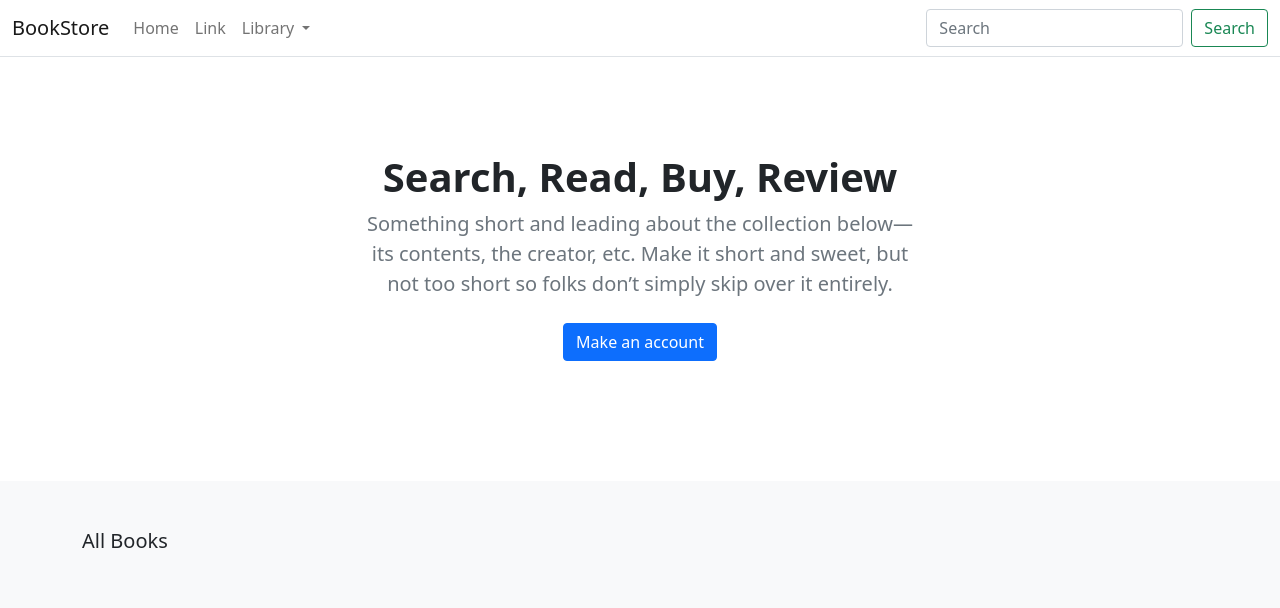
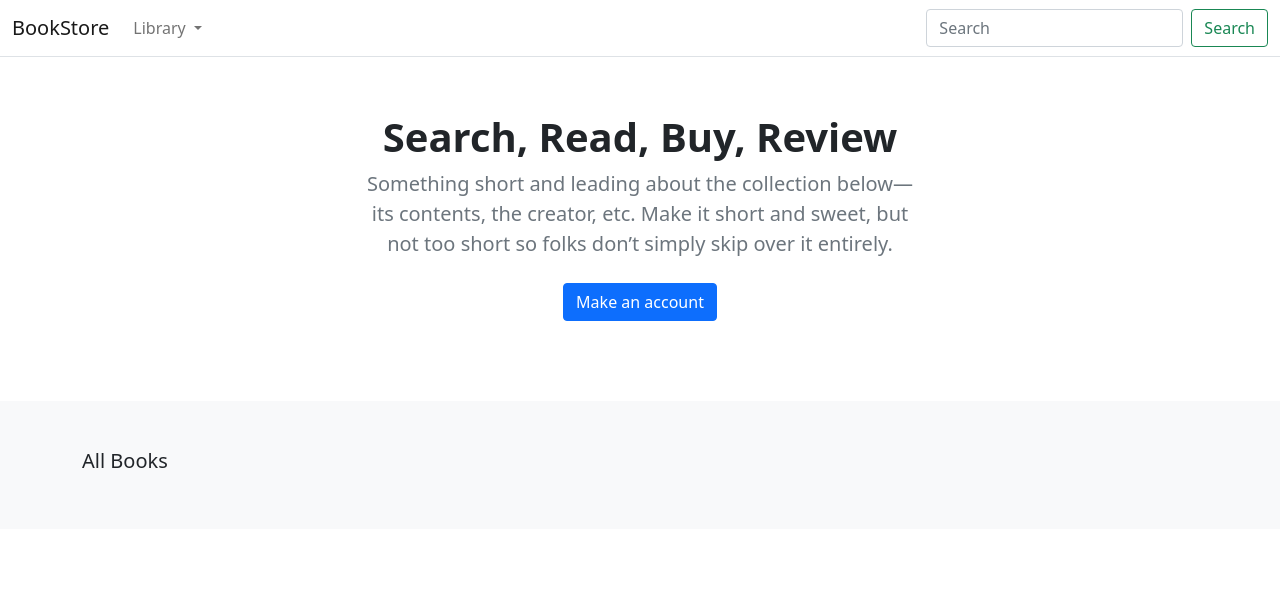
Before and after one commit to MoaazMoustafa/Django-Ecommerce, a Django app: page /home/ in a window 1280 px wide. Shown: the top 608 px of the page. Run offline with Django 4.2, Linux system fonts and the light colour scheme; data that the repository does not hold is empty.

Commit message:
Refactoring

```diff
--- a/core/settings.py
+++ b/core/settings.py
@@ -64,7 +64,7 @@ TEMPLATES = [
                 'django.template.context_processors.request',
                 'django.contrib.auth.context_processors.auth',
                 'django.contrib.messages.context_processors.messages',
-                'store.views.category',
+                'store.context_processors.category',
             ],
         },
     },
--- /dev/null
+++ b/store/context_processors.py
@@ -0,0 +1,6 @@
+from .models import Category
+
+
+def category(request):
+    categories = Category.objects.all()
+    return {'categories': categories}
--- a/store/models.py
+++ b/store/models.py
@@ -1,6 +1,11 @@
 from django.db import models
 from django.contrib.auth.models import User
 from django.urls import reverse
+
+
+class ProductManager(models.Manager):
+    def get_queryset(self):
+        return super(ProductManager, self).get_queryset().filter(is_active=True)
 
 
 class Category(models.Model):
@@ -24,13 +29,16 @@ class Product(models.Model):
     title = models.CharField(max_length=255)
     author = models.CharField(max_length=255, default='admin')
     description = models.TextField(blank=True)
-    image = models.ImageField(upload_to='products_images/')
+    image = models.ImageField(
+        upload_to='products_images/', default='default-gray.png')
     slug = models.SlugField(max_length=255)
     price = models.DecimalField(max_digits=4, decimal_places=2)
     in_stock = models.BooleanField(default=True)
     is_active = models.BooleanField(default=True)
     created = models.DateTimeField(auto_now_add=True)
     updated = models.DateTimeField(auto_now=True)
+    objects = models.Manager()
+    products = ProductManager()
 
     class Meta:
         verbose_name_plural = 'Products'
--- a/store/views.py
+++ b/store/views.py
@@ -3,13 +3,8 @@ from .models import Product, Category
 from django.shortcuts import get_object_or_404
 
 
-def category(request):
-    categories = Category.objects.all()
-    return {'categories': categories}
-
-
 def home(request):
-    products = Product.objects.all()
+    products = Product.products.all()
     return render(request, 'store/home.html', {'products': products})
 
 
--- a/templates/store/base.html
+++ b/templates/store/base.html
@@ -14,19 +14,14 @@
     <header>
         <nav class="navbar navbar-expand-md navbar-light bg-white border-bottom">
             <div class="container-fluid">
-                <a class="navbar-brand" href="#">BookStore</a>
+                <a class="navbar-brand" href="/home">BookStore</a>
                 <button class="navbar-toggler" type="button" data-bs-toggle="collapse" data-bs-target="#navbarCollapse"
                     aria-controls="navbarCollapse" aria-expanded="false" aria-label="Toggle navigation">
                     <span class="navbar-toggler-icon"></span>
                 </button>
                 <div class="collapse navbar-collapse" id="navbarCollapse">
                     <ul class="navbar-nav me-auto mb-2 mb-md-0">
-                        <li class="nav-item active">
-                            <a class="nav-link" aria-current="page" href="/">Home</a>
-                        </li>
-                        <li class="nav-item">
-                            <a class="nav-link" href="#">Link</a>
-                        </li>
+
                         <li class="nav-item dropdown">
                             <a class="nav-link dropdown-toggle" href="#" id="navbarDropdown" role="button"
                                 data-bs-toggle="dropdown" aria-expanded="false">
--- a/templates/store/home.html
+++ b/templates/store/home.html
@@ -7,7 +7,7 @@
 <main>
 
   <section class="py-5 text-center container">
-    <div class="row py-lg-5">
+    <div class="row py-lg-2">
       <div class="col-lg-6 col-md-8 mx-auto">
         <h1 class="h1 fw-bold">Search, Read, Buy, Review</h1>
         <p class="lead text-muted">Something short and leading about the collection below—its contents, the creator,
```
Also changed, not shown: meida/default-gray.png (added).
